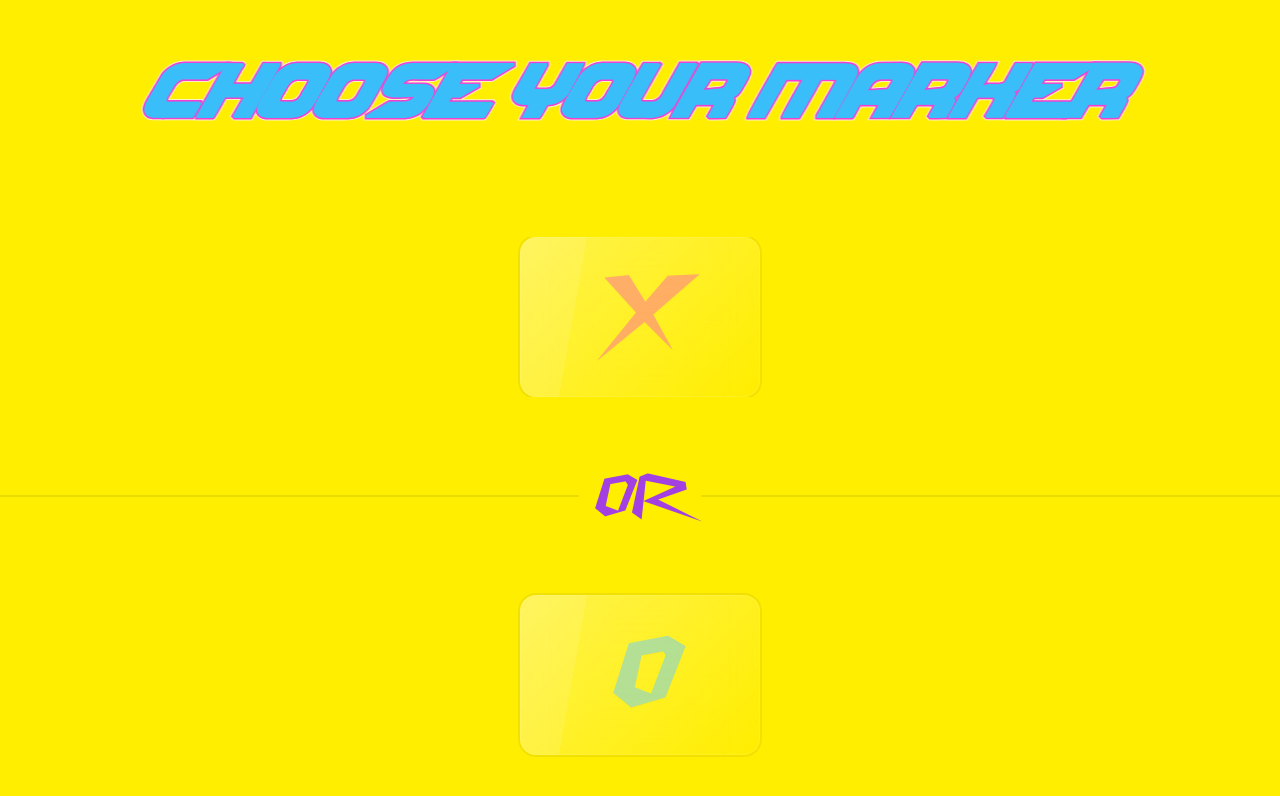
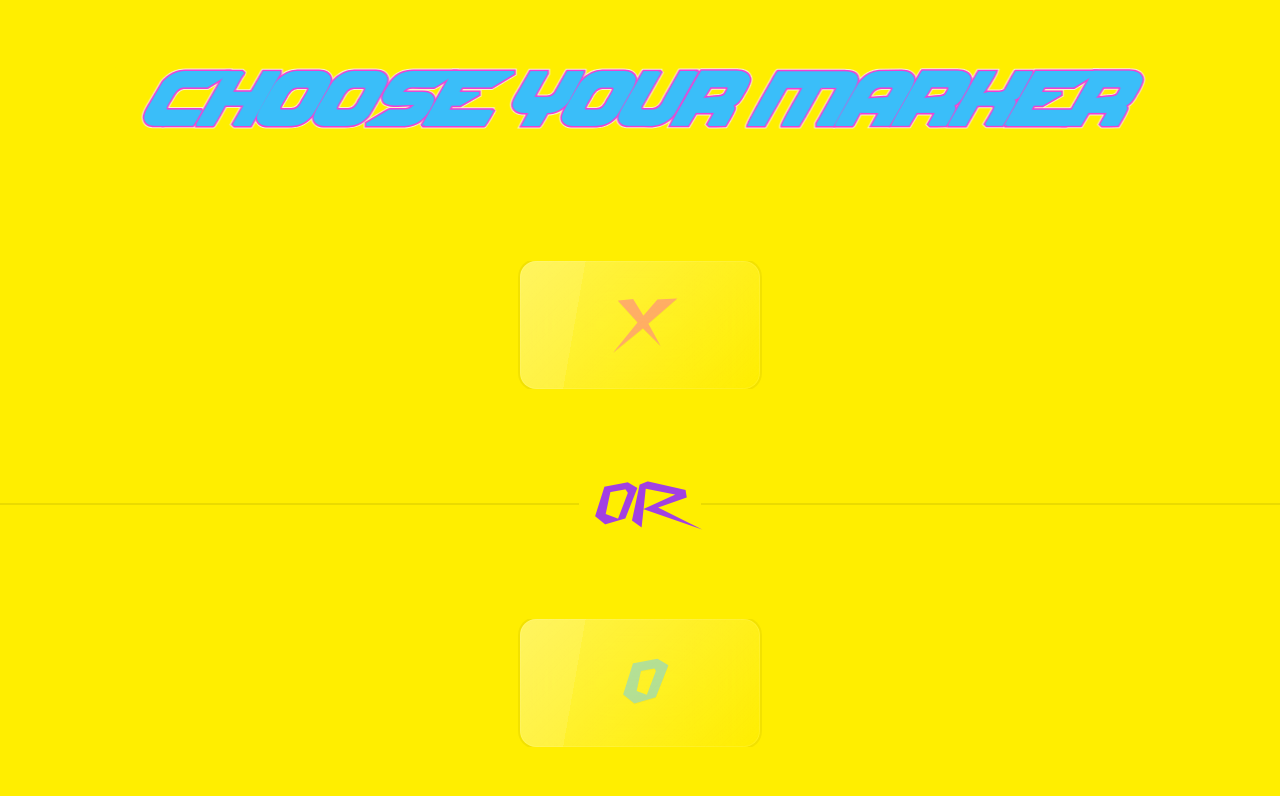
Before and after one commit to Shine1i/Tic-Tac-Toe, a website: page index.html in a window 1280 px wide. Both pictures are taken after a click on the button "LET'S PLAY". Drawn offline with Linux system fonts and the light colour scheme.

Commit message:
Testing screen height

```diff
--- a/index.html
+++ b/index.html
@@ -45,9 +45,9 @@
         id="markers"
       >
         <img src="./src/test.gif" alt="marker text" class="m-auto" />
-        <div class="card rounded-box grid h-40 flex-grow place-items-center">
+        <div class="card rounded-box grid flex-grow place-items-center">
           <button
-            class="glass btn h-40 w-60 cursor-pointer rounded-2xl font-Cyberway text-8xl text-primary hover:text-success"
+            class="glass btn h-32 w-60 cursor-pointer rounded-2xl font-Cyberway text-6xl text-primary hover:text-success"
           >
             <p class="animate-pulse text-center">X</p>
           </button>
@@ -57,9 +57,9 @@
         >
           OR
         </div>
-        <div class="card rounded-box grid h-full flex-grow place-items-center">
+        <div class="card rounded-box grid flex-grow place-items-center">
           <button
-            class="glass btn h-40 w-60 cursor-pointer rounded-2xl font-Cyberway text-8xl text-secondary hover:text-success"
+            class="glass btn h-32 w-60 cursor-pointer rounded-2xl font-Cyberway text-6xl text-secondary hover:text-success"
           >
             <p class="animate-pulse text-center">O</p>
           </button>
```
Also changed, not shown: src/output.css.
